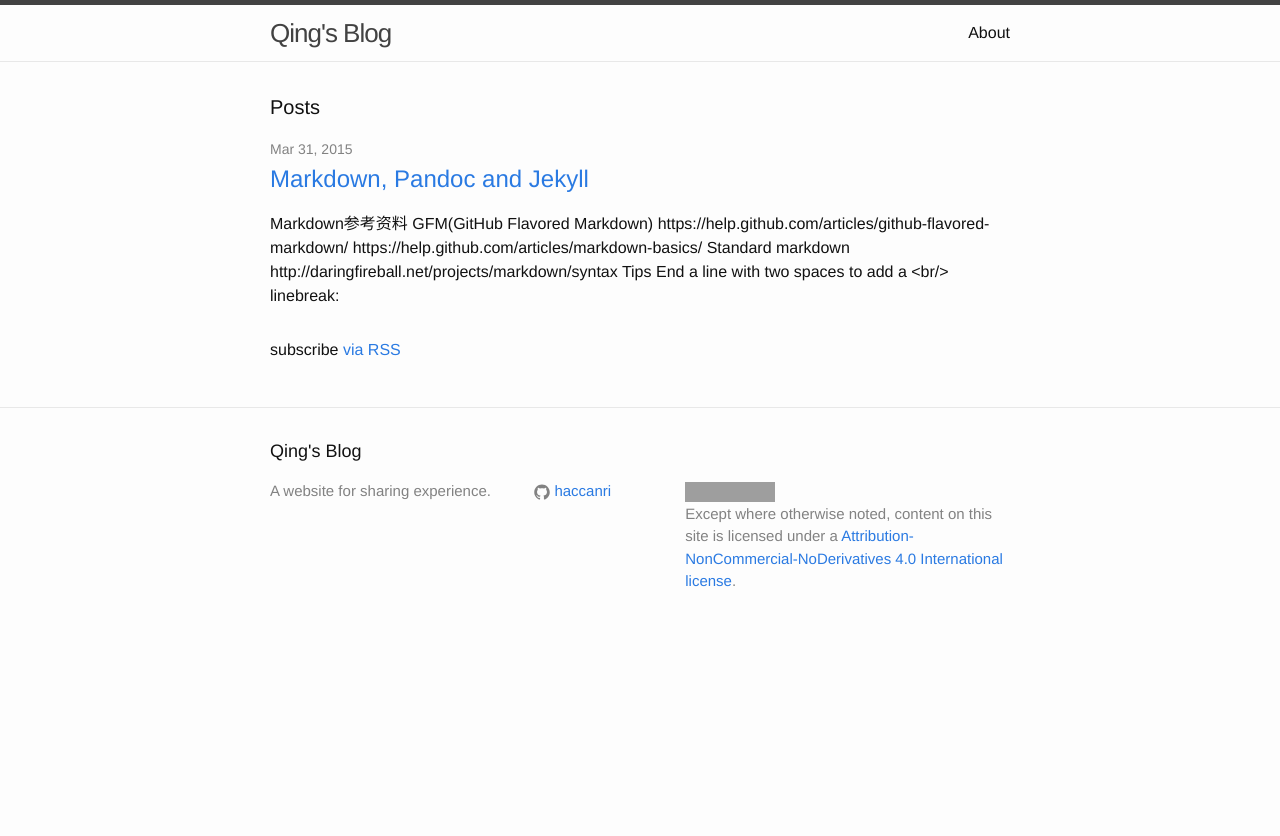
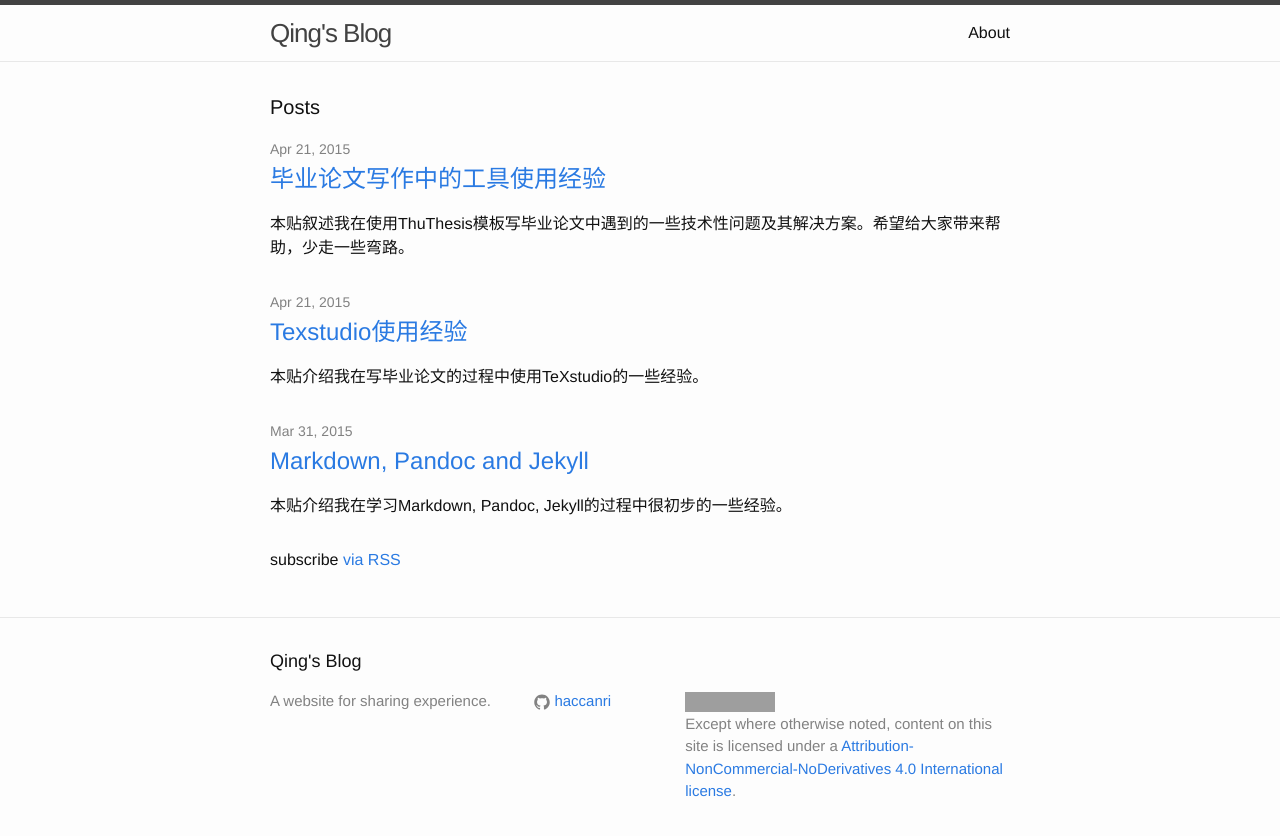
Before and after one commit to haccanri/myblog, a Jekyll site: the page built from index.html, in a window 1280 px wide. Shown: the top 836 px of the page. Built offline with Jekyll 4.4.1, drawn with Linux system fonts in a browser that asks for light colours; some of the changed lines change nothing that is shown; grey boxes are pictures that could not be loaded.

Commit message:
Add two blogs about tex and thuthesis

````diff
--- a/_posts/2015-03-31-markdown_pandoc_jeklly.md
+++ b/_posts/2015-03-31-markdown_pandoc_jeklly.md
@@ -5,6 +5,8 @@ date:   2015-03-31 13:50:52
 categories: learning
 tags: markdown pandoc jekyll
 ---
+本贴介绍我在学习Markdown, Pandoc, Jekyll的过程中很初步的一些经验。
+
 # Markdown参考资料
 1. GFM(GitHub Flavored Markdown)
     + <https://help.github.com/articles/github-flavored-markdown/>
--- /dev/null
+++ b/_posts/2015-04-21-tex_editor.md
@@ -0,0 +1,115 @@
+---
+layout: post
+title:  "Texstudio使用经验"
+date:   2015-04-21 22:58:47
+categories: tools
+tags: TeXmaker TeXstudio
+---
+本贴介绍我在写毕业论文的过程中使用TeXstudio的一些经验。
+
+在一开始的时候我用的是[Texmaker],由于包含中文以及多个文件的tex和pdf的跳转有问题，在写毕业论文的过程中我最终转向了[TeXstudio]。经过一段时间的体验，我觉得TeXstudio还是很棒的。TeXstudio是曾经从Texmaker独立出来之后发展起来的一个tex编辑器，很多界面命令都一样，从Texmaker到TeXstudio的迁移是容易的。整体上来说，Texmaker的设计更倾向于对用户友好，不易出错，有点像Apple公司的风格（不过windows下的UI真心一般），TeXstudio适合码农来用（普通使用也是棒棒哒），有各种高级设置，可编程的宏命令功能非常强大。下面对比下两款软件。
+
+## TeXmaker和TeXstudio对比 ##
+
+我先陈述下Texmaker相比于TeXstudio的优点：
+
+1. 可以自动检测tex文件的编码，提示是否按照对应编码方式打开。这对一些初级用户使用非utf-8格式的编码提供了方便。
+2. 在structure面板中无限自定义命令超赞，可以用`:XX+向右键`转换，有种用vim的感觉（这个功能也可以部分地由TeXstudio的宏实现）。
+
+然后列表Texstudio的优点，其中Texmaker也有的功能做了标注。
+
+1. 整体界面UI面积减小，把更多的空间留给编辑和pdf窗口，更容易focus。高级用户可以在高级选项更细致地调节，貌似这也是最初TexStuio跟TextMaker设计哲学不合的体现吧。刚安装TeXstudio的时候其实差点因为其太丑而卸掉，主要是默认字体在中文系统下太难看加上tex代码里一片错误命令的高亮提示。在使用经验中我会给出我目前使用的配置文件以及增加自定义命令的方式。
+2. 更强大的structure预览，定义完主文档后会一直在。
+3. 支持定义各种meta信息，包括编码信息（此功能Texmaker 4.4.1版本也有）、主文档信息等。
+    ```
+    % !TeX root = main.tex
+    % !TEX encoding=GB18030
+    ```
+4. 支持自动恢复上次的会话。也就是能把上次打开的文档全部自动打开，对于编辑多文件的毕业论文非常实用。Texmaker可以保存会话也可以加载会话，不过笔者使用时最新的版本4.4.1没有自动恢复上次会话的功能。
+5. 文档内高亮设置，错误命令高亮等如果设置好了非常易于写作。可以通过"选项-设置-补全"选项卡内的扩展命令集来去除一些不应该的错误高亮。[ThuThesis]相关的命令集选项中也有，但不是很全，后面会介绍怎么自己添加。
+6. 公式行内预览对于大文档内局部公式编辑有很大帮助，实时预览和强大的纠错功能是亮点。
+7. TeXstuio的快捷编译可以自动地检测bib文件的变化并自动编译多遍直至交叉引用成功，这一点也很实用。
+
+## TeXstudio使用经验 ##
+
+接下来我主要陈述下使用TeXstudio的一些经验，分为初级和高级两部分。其实如果你需要长时间使用一个软件，一个最好的学习方式就是把选项一个个看过去，把帮助文档也大致看一看。然而每个人使用软件的习惯终究不一样。突然想起我在《吉祥纹莲花楼》这部小说中看到的几句话。
+![center]({{ site.url }}/downloads/images/belief.jpg)
+
+### 初级使用 ###
+
+在对比Texmaker和TeXstudio的过程中我们其实已经给出了一些，这里再重新整理下。
+
+1. 在子文档中编译整个文档。毕业论文的模板包含多个文件，写作往往在子文件里，然而如果不加设置地直接编译子文件是会报错的。这时需要在“选项”中设置主文档或者在主文档第一行中加入meta信息`% !TeX root = main.tex`(假设主文档是main.tex的话)。这样在任何一个子文件都可以直接编译，等价于编译main.tex。
+2. 常用快捷键。F1快捷编译（可以在选项里面改其用的编译命令，默认是pdflatex），F7查看tex对应的pdf，在pdf中按住ctrl单击可以跳转到对应的tex文件。Ctrl+E添加begin，end环境。Alt+P预览行内数学公式。Ctrl+Shift+M添加行内数学公式（因为经常使用，我添加了额外的快捷键Ctrl+`）。Alt+Shift+M添加显示数学公式。其他的默认快捷键参见帮助中的用户指南。快捷键的使用可以大大提高写作效率。
+3. 标签的使用。在一个较长的文档中，经常需要前后滚动鼠标，有时回到正在书写的地方是费事的，因此可以点击这一行左侧界面的空白处，添加标签。按Ctrl+n (n为标签的编号，一个文档至多有3个标签)或者点整个界面右下角，或者从结构面板的标签选项卡里点击可以跳转到该书签。其他的跳转命令可以参见菜单中的“编辑-跳转到”，其中Ctrl+H跳转到上一次修改处也是很实用的。不过貌似点击一次总是会回到当前文档头部，需要再按一次才能到之前修改的地方。
+4. 在pdf面板中点击显示可以选择时钟（clock），可以双击单独显示也可以调整大小。虽然功能很简单，不过可以作为督促自己专心写论文的小工具哦。
+其他功能和使用技巧请参见[帮助文件](http://texstudio.sourceforge.net/manual/current/usermanual_en.html]和[官网][http://texstudio.sourceforge.net/)。
+
+### 高级使用 ###
+
+通过导入我的[配置文件]({{ site.url }}/downloads/files/qing_2015_04_21.txsprofile)可以拥有文中提及的一些功能。
+
+#### 自定义补全 ####
+
+一些TeXstudio无法识别的命令会高亮显示出来，大面积的高亮非常丑。TeXstudio自己收集了一些常见package的命令，可以在"选项-设置-补全"选项卡内选择对应的扩展命令集来去除一些不应该的错误高亮。然而有些package或者自定义的命令很可能识别不全，这时需要手动添加。TeXstudio中自动补全的命令是有cwl文件来记录的。cwl文件路径为C:\Users\%UserName%\AppData\Roaming\texstudio，找出一个cwl文件添加自己需要的命令即可，我是在thuthesis.cwl和thutils.cwl里修改的。添加的格式可以参考[帮助文件](http://texstudio.sourceforge.net/manual/current/usermanual_en.html#CWLDESCRIPTION)。
+
+#### 自定义宏 ####
+有时会有一些特殊的需求而软件没有给出这个功能时，可以用宏来实现。TeXstudio的宏大致原理是用触发器（trigger）或者类似于latex命令（没用过这个功能）来触发宏，然后通过三种方式来跟编辑器等来交互实现用户自定义的功能。这三种方式分别为“正常”、“环境”和“脚本”，具体的文档参见[帮助文件](http://texstudio.sourceforge.net/manual/current/usermanual_en.html#SECTION33)。帮助文件中给了大量的例子，比如计算器。下面给出几个我使用过的例子。
+
++ 文本替换也就是正常替换。Texmaker 4.4.1可以自定义命令`:XX+向右键`，用自定义类似于vim的命令来实现简单命令到复杂文本（可以是命令）的替换。在TeXstudio中可以用宏来代替。之所以在对比中说是部分地实现该功能，是因为我目前还没有找到键盘映射如何触发宏。TeXstudio使用正则表达式来匹配trigger，虽然无法匹配某些按键，但是也更灵活。我自己的使用中用Tab键(\t)来作为一般的触发键。比如如果经常使用itemize，而且希望出来三个item的话，可以使用以下的宏。触发器为`:i\t`，宏内容是自己想替换的文本
+{% highlight tex %}
+\begin{itemize}
+    \item %|
+    \item %<%>
+    \item %<%>
+\end{itemize}
+{% endhighlight %}
+`%|`指鼠标的跳转，`%<%>`是占位符，跳转到下一个占位符的快捷键是Ctrl+向右键。
+
++ 环境模式适用于添加begin,end这样的环境。可以用%environment来触发
+
++ 脚本模式可以用来实现更复杂的命令，下面给出两个例子。这两个例子都是通过正则表达式获得匹配内容，然后在前后加上一些文本。
+
+**例子一，给变量加行内数学模式。**如果经常要使用行内数学模式来标记一些变量，那么每次即使按快捷键添加`$ $`，然后再输入比如变量`p`也比较麻烦。可以实现一个宏，当输完`p`之后按下Tab键就可以自动地在`p`前后加上`$ $`。触发器为`([A-Za-z0-9, _=\^\(\)'\\]+)\t`，宏内容为
+{% highlight javascript %}
+%SCRIPT
+var math =  triggerMatches[1]
+editor.write("$ " + math + " $");
+{% endhighlight %}
+**例子二，引用时自动加上前后缀。**引用不同的类型，比如章、节、图、表、公式等需要前后加不同的描述，可以实现一个脚本自动根据标签的前几个字符来判断。假设用户给章的label都是`\label{cha:XXX}`，给节的都是`\label{sec:XXX}`之类的可以使用下面的宏。触发器为`\\ref\{([a-z]{2,10}):\w+\}\t`，宏为
+{% highlight javascript %}
+%SCRIPT
+var type = triggerMatches[1];
+var cmd = triggerMatches[0].trim();
+if (type == "equ")
+editor.write("式(" + cmd + ")")
+else if (type == "fig")
+editor.write("图" + cmd);
+else if (type == "cha") {
+editor.write("第" + cmd + "章");
+} else if (type == "sec") {
+editor.write(cmd + "节");
+} else if (type == "thm") {
+editor.write("定理" + cmd);
+} else if (type == "def") {
+editor.write("定义" + cmd);
+} else if (type == "def") {
+editor.write("定义" + cmd);
+} else if (type == "alg") {
+editor.write("算法" +cmd);
+} else {
+editor.write(cmd);
+}
+{% endhighlight %}
+
+
+
+
+
+
+
+
+
+
+[Texmaker]: http://www.xm1math.net/texmaker/
+[TeXstudio]: http://texstudio.sourceforge.net/
--- /dev/null
+++ b/_posts/2015-04-21-thesis_experience_tex.md
@@ -0,0 +1,64 @@
+---
+layout: post
+title:  "毕业论文写作中的工具使用经验"
+date:   2015-04-21 23:26:29
+categories: tools
+tags: thesis tools
+---
+本贴叙述我在使用[ThuThesis]模板写毕业论文中遇到的一些技术性问题及其解决方案。希望给大家带来帮助，少走一些弯路。
+
+## 参考文献相关 ##
+
+1. 查找bibtex中固定字段。应用场景为将某些工具导出的bibitem中的note，abstract, keyword, volume等删去
+以Note字段为例，正则表达式为`^ *Note(.|\n)*?\}.*$`，可以匹配多行的一个字段，`?`为非贪婪匹配。经测试在Notepad++里可以正常使用该正则表达式。需要删去该字段只需要将匹配的替换成空字符串即可。
+![center]({{ site.url }}/downloads/images/notepad_replace.png)
+2. 我系一些同学参考文献是手动输入的bib item，当需要批量下载bibtex文件时可以使用。从bib item中自动爬出题目及使用[scholar.py](https://github.com/hildensia/scholar)自动从Google Scholar下载bibitem的的脚本参见<https://gist.github.com/haccanri/eac4e7b83e11ae05e3b0>。
+3. 如果[ThuThesis]的bib style不能满足系里各种奇葩的需求，最后一招是手动修改`.bbl`文件，修改成任何你想要的格式，然后只编译tex，不要修改bib文件也不要编译bib就可以得到最终的参考文献格式。在修改好`.bbl`文件之后最好备份一下，以免误操作重新编译bib覆盖了`.bbl`文件。
+4. 参考文献Title大小写。考虑到之前论文的参考文献要求，我在论文题目中仅保留了第一个单词首字母大写。有以下几个例外情况：
+    - 专有名词，如"NP problem"
+    - 冒号后面的第一个单词，比如Something in title: A case study
+    - 书的名字，`@book`中题目除虚词外每个单词都保留首字母大写
+
+   处理大小写我使用了网上的一个[perl脚本](http://www.stat.berkeley.edu/~paciorek/computingTips/Change_case_your_journal_ti.html)， 使用`perl lc.pl file`可以完成上面的除第三条以外的其他大小写转换，有以下几点要注意
+    - 在windows系统中，要把`system`命令里面的`cp`和`rm`命令改为对应的`copy`和`del`命令
+    - `file`为不带后缀名的文件名，也就是要处理test.tex时`file`为'test'。不知道作者为什么设置得这么诡异。
+    - 处理完有一些小的bug，比如Title中第一个单词有些全部大写的没有正确转换，比如"THE"，知道是故意的还是bug
+    - 上面第二条冒号规则需要手工处理，或许有空了可以改进吧，不过perl脚本不太愿意看
+
+   有些Latex bib style本身也会对大小写做些处理，比如只保留首字母大写，这时如果想手工保留某些专有名词的大写，可以给大写字符串专门加上大括号，比如`{NP}`。JabRef软件可以自动做这样的处理。
+5. 参考文献引用到一本书具体的页面，并且显示在上标里，参见[这个页面](http://tex.stackexchange.com/questions/51646/superscript-page-numbers-with-natbib)，修改cls文件里对应的语句即可。
+
+## 零散的Latex命令及小技巧 ##
+
+1. `\verb|XXX|`可以原文引入`XXX`处的文字，适合转义比较多且不包含命令的情况。`\textt{}`貌似可以处理里面包含命令的情况，没有测试
+2. `\linespread{1.1}`可以修改行距，1.0是原本的行距，1.1是之前的1.1倍。这个可以高效地调整页数，一般1.1倍行距肉眼很难看出来。
+在投会议论文时，由于页数限制，往往压缩的时候大招就是使用`\linespread{0.95}`之类的。不到万不得已，最好不要使用这招。
+3. 如果写作的过程中需要给之后的写作提个醒，但在最终版中方便地去掉，可以有几种方式来加上类似于Todo标签
+    1. 最简单不折腾的是，用注释`%todo`来标注出来。在[TeXstuio]软件中会在结构树中自动罗列出`%todo`标识的todo标签。
+    2. 自己定义一个简单的todo命令来标识，通过设置类似于debug开关的选项来决定是否在pdf中输出。
+
+       ```
+        \newcommand{\todo}[1]{}  %comment not showed
+        %\newcommand{\todo}[1]{\color{blue} #1} %comment showed
+       ```
+       需要显示的话注释第一条，最终打印版本注释第二条（代码中所示）。comment的格式可以在命令中自己修改。代码中使用的是蓝色来标识的，需要使用xcolor这个包。
+    3. 可以使用[todonotes][http://www.ctan.org/tex-archive/macros/latex/contrib/todonotes/]等专业的tex package来完成，但如果只是给自己看的话真心没必要折腾这个。
+4. 一个可以把Excel中的表格转换为Tex代码的Excel加载项。虽然逻辑很简单，但非常实用。矩阵等也可以用这个来处理。下载链接为<https://www.ctan.org/tex-archive/support/excel2latex/>
+
+[TeXstuio]: http://texstudio.sourceforge.net/
+
+## Latex中文编码 ##
+
+1. 模板及Tex文件默认是GB18030编码，用pdflatex编译没问题。但是在GitHub for windows中是乱码，因为GitHub for windows目前只支持标准utf8。本来想折腾下，后来放弃了。Git Gui可以支持GB18030编码，最后的方案是在这里看GB18030编码的diff。
+    - 将所有tex及模板文档改为utf-8直接用xeLatex编译会报错`Command \nobreakspace unavailable in encoding EU1`。按照[这个页面](http://tex.stackexchange.com/questions/78766/command-nobreakspace-unavailable-in-encoding-eu1-if-i-use-xelatex)中的说明删掉xunicode引用，并且可以用xeLatex编译成功。但pdfLatex编译仍然失败，报错为`! Argument of \HyPsd@GetTwoBytes has an extra`。
+    - 终极解决方案是用CJKutf8 package并且用支持utf8的模板，鉴于我的论文模板不支持utf8，到这里决定不折腾了。以后想折腾可以参考以下页面
+        - [texlive中文书签乱码](http://duguying.net/article/texlive%E4%B8%AD%E6%96%87%E4%B9%A6%E7%AD%BE%E4%B9%B1%E7%A0%81)
+        - [casthesis utf8的问题](http://www.woxihuan.com/28722687/1343209679129632.shtml?isalbum=1)
+    - 最新版的ThuThesis已经支持utf-8，不过貌似不太稳定（只能用xeLatex，pdfLatex需要安装字字体之类的比较麻烦），我编译出来的图片位置不对。不折腾了...
+2. 在编译tex之前执行`gbk2uni main.out`命令可以解决书签中文乱码的问题。可以在TeXstudio中自定义一个命令，并绑定快捷键使用起来会很方便，如果导入我的设置文件的话可以在F1快捷编译之后，再按F2编译一次，就可以得到中文书签正常的pdf。自定义的命令其实是将`gbk2uni main.out`和编译命令结合在一起得到的，如下图所示
+![center]({{ site.url }}/downloads/images/bookmark.png)
+3. 用Python和Matplotlib画图中有中文的情况请参考[页面1](http://blog.sciencenet.cn/home.php?mod=space&uid=43412&do=blog&id=343002)和[页面2](http://blog.csdn.net/rumswell/article/details/6544377)，我是两种方法结合在一起最后实现的显示中文。
+
+
+
+[ThuThesis]: https://github.com/xueruini/thuthesis
````
Also changed, not shown: downloads/images/belief.jpg (added), downloads/images/bookmark.png (added), downloads/images/macro_itemize.png (added), downloads/images/notepad_replace.png (added), 1 other file.
